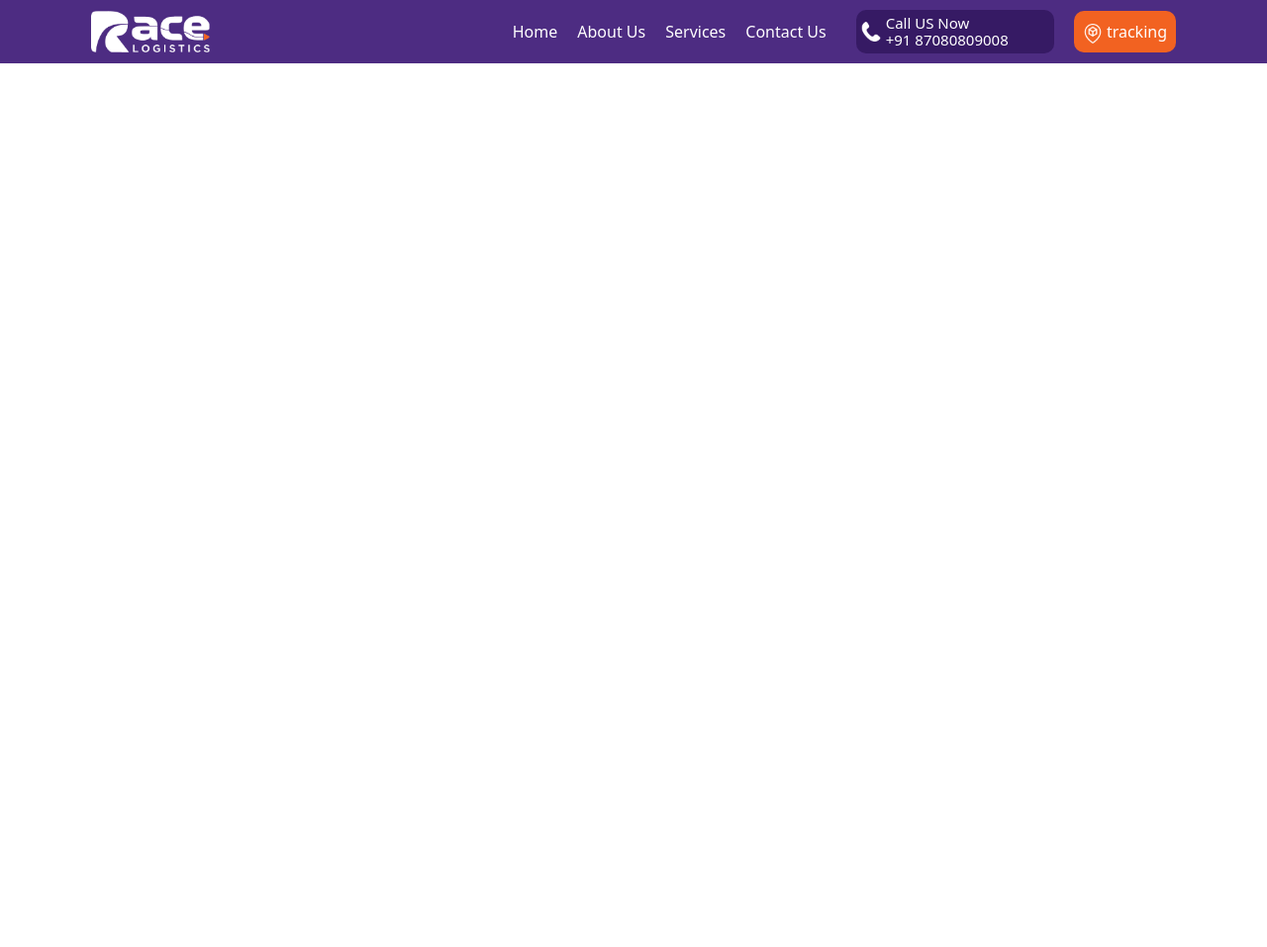
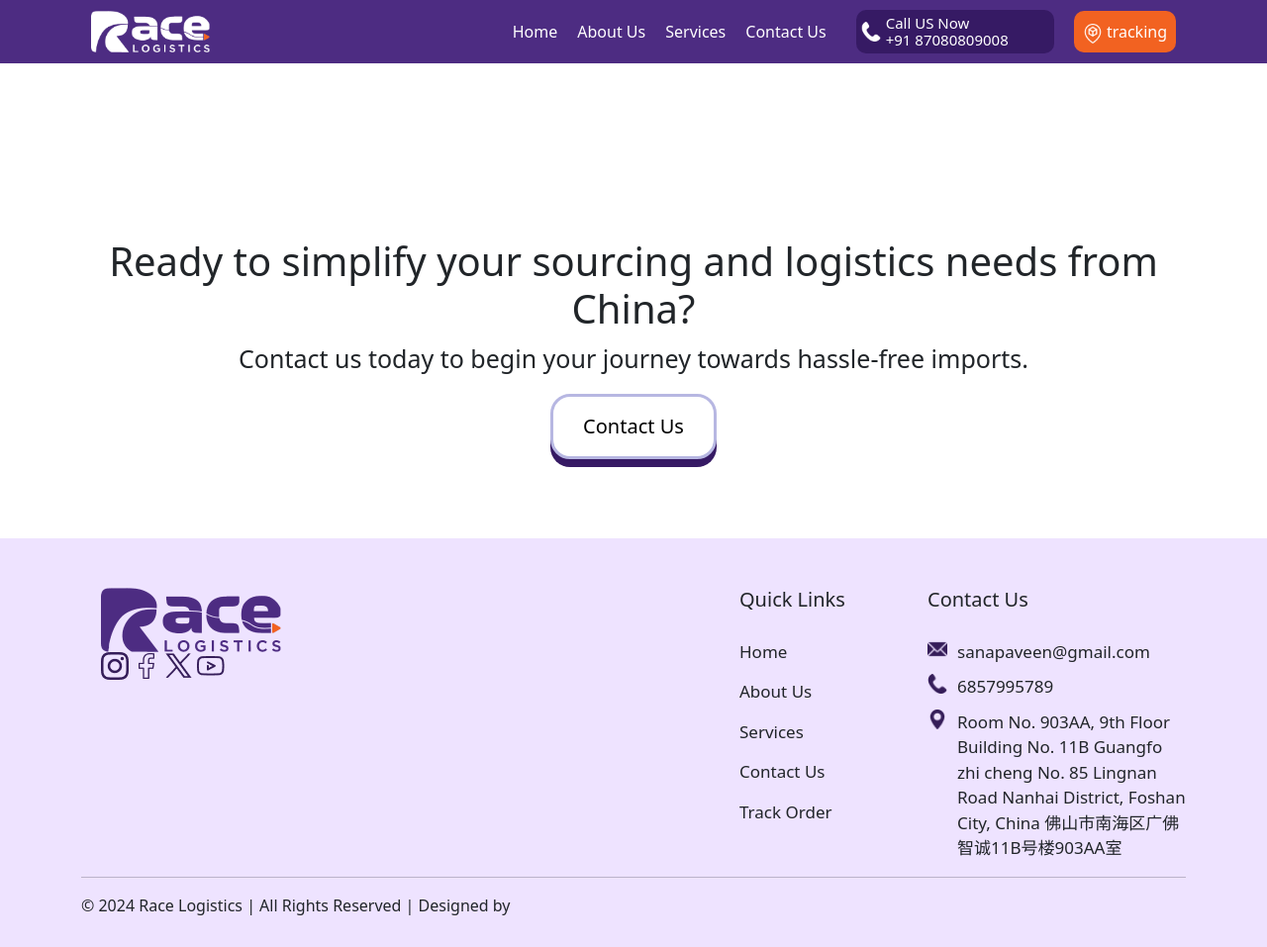
Before and after one commit to parveee/race-logistics, a plain HTML site: page contact.html in a window 1280 px wide. Shown: the whole page at 99% size. Before the commit the page ends 800 px from the top, so only its background shows below. Drawn offline with nearby package versions, Linux system fonts and the light colour scheme.

Commit message:
contact-apdate

```diff
--- a/contact.html
+++ b/contact.html
@@ -41,6 +41,92 @@
             </div>
         </div>
     </header>
+    <section id="contact-hero">
+        <div class="container">
+            <div class="contact-hero">
+
+            </div>
+        </div>
+    </section>
+     <section id="common-contact">
+        <div class="container">
+            <div class="common-contact">
+                <h2>Ready to simplify your sourcing and logistics needs from China?</h2>
+                <p>Contact us today to begin your journey towards hassle-free imports.</p>
+                <button>
+                    <a href="">Contact Us</a>
+                </button>
+            </div>
+        </div>
+    </section>
+     <footer>
+        <div class="container">
+            <div class="footer">
+                <div class="row">
+                    <div class="col-lg-7 col-md   col-sm-">
+                        <div class="footer-image">
+                            <a href="index.html">
+                                <img src="img/logo2.png" alt="">
+                            </a>
+                            <div class="apps">
+                                <a href="http://instagram.com">
+                                    <img src="img/instagram.png" alt="">
+                                </a>
+                                <a href="http://facebook.com">
+                                    <img src="img/facebook.png" alt="">
+                                </a>
+                                <a href="http://twitor.com">
+                                    <img src="img/titor.png" alt="">
+                                </a>
+                                <a href="http://youtoub.com">
+                                    <img src="img/youtoub.png" alt="">
+                                </a>
+                            </div>
+                        </div>
+                    </div>
+                    <div class="col-lg-2 col-md   col-sm">
+                        <h3>Quick Links</h3>
+                        <nav>
+                            <ul class="nav">
+                                <li><a href="#">Home</a></li>
+                                <li><a href="#">About Us</a></li>
+                                <li><a href="#">Services</a></li>
+                                <li><a href="#">Contact Us</a></li>
+                                <li><a href="#">Track Order</a></li>
+                            </ul>
+
+                    </div>
+                    </nav>
+
+                    <div class="col-lg-3 col-md   col-sm">
+                        <h3>Contact Us</h3>
+                        <div class="contact-us">
+                            <div class="mini-group">
+                                <img src="img/email.png" alt="">
+                                <a href="emai">sanapaveen@gmail.com</a>
+                            </div>
+                            <div class="mini-group">
+                                <img src="img/phone.png" alt="">
+                                <a href="tel:6869988069">6857995789</a>
+                            </div>
+                            <div class="mini-group">
+                                <img src="img/location.png" alt="">
+                                <a href="http://google.com">Room No. 903AA, 9th Floor Building No. 11B Guangfo zhi cheng
+                                    No.
+                                    85 Lingnan Road Nanhai District, Foshan City, China
+                                    佛山市南海区广佛智诚11B号楼903AA室</a>
+                            </div>
+                        </div>
+                    </div>
+                </div>
+            </div>
+            <hr>
+            <div class="">
+                © 2024 Race Logistics | All Rights Reserved | Designed by
+            </div>
+        </div>
+        </div>
+    </footer>
 </body>
 
 </html>
--- a/css/style.css
+++ b/css/style.css
@@ -524,3 +524,26 @@ button.slick-next.slick-arrow {
 .different-services h3,.different-services p{
     padding: 5px 15px;
 }
+
+
+
+
+
+
+
+
+
+
+
+
+
+
+
+
+
+
+
+/* contact-us */
+#contact-hero{
+
+}
```
Also changed, not shown: about.html (+1 -1 lines), index.html (+1 -1 lines), services.html (+1 -1 lines).
